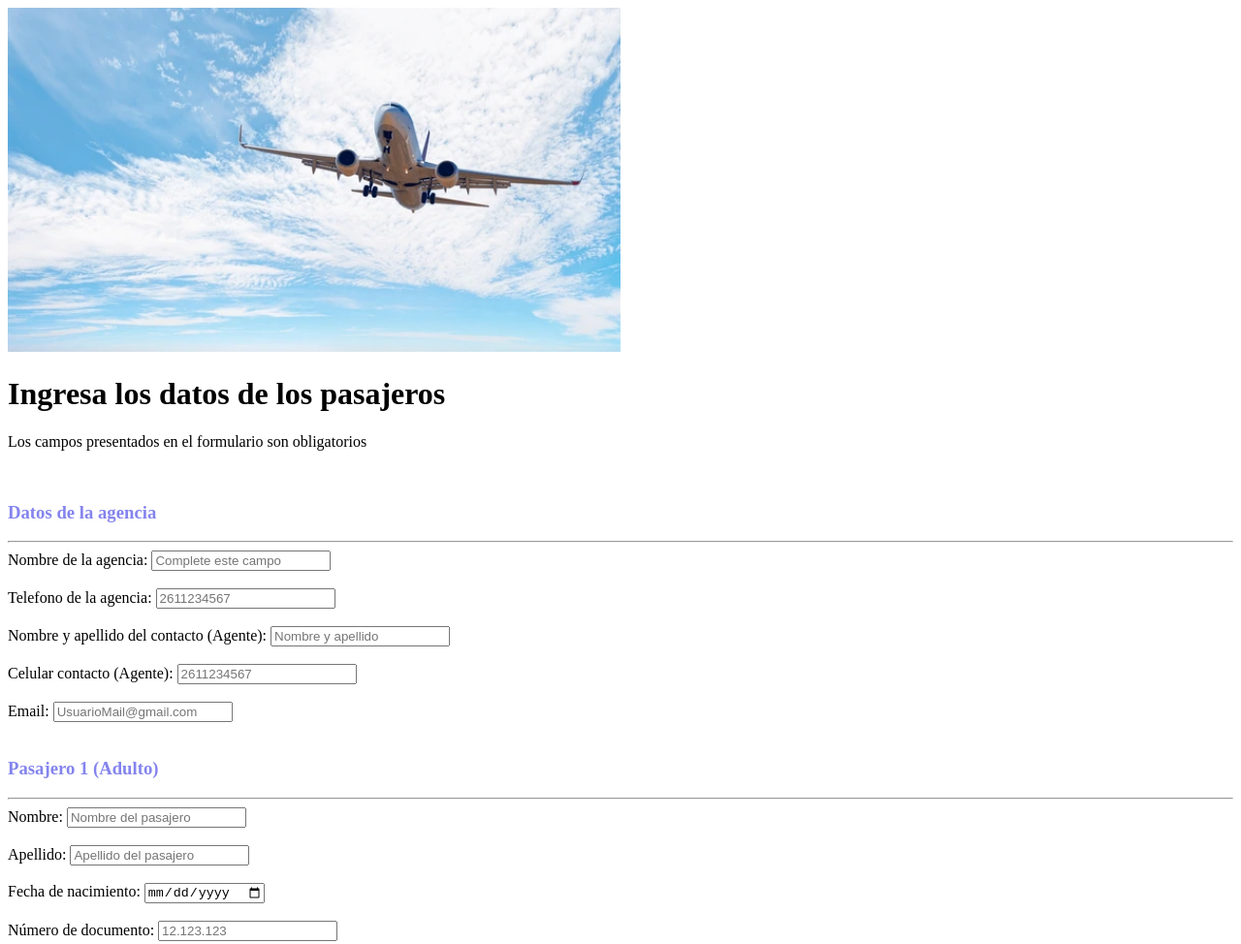
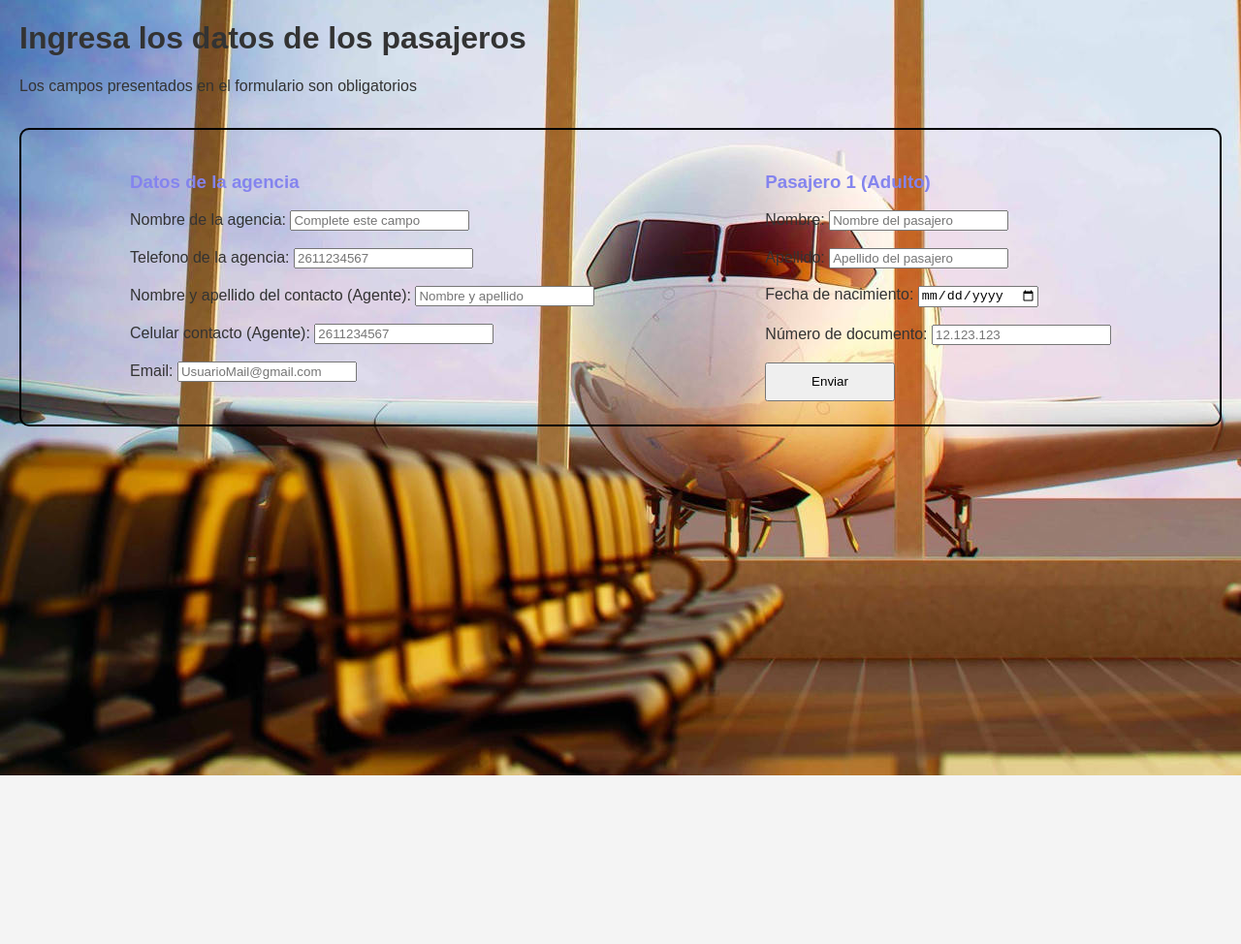
Before and after one commit to valentinocampos/PrepCourse-Henry, a plain HTML site: page homework/index.html in a window 1280 px wide. Shown: the whole page at 97% size. After the commit the page ends 800 px from the top, so only its background shows below. Drawn offline with Linux system fonts and the light colour scheme.

Commit message:
First Commit: HTML/CSS File

```diff
--- /dev/null
+++ b/homework/estilos.css
@@ -0,0 +1,35 @@
+body {
+    font-family: 'Arial', sans-serif;
+    background-color: #f4f4f4;
+    color: #333;
+    margin: 20px;
+    background-image: url("airport-w6v47yjhxcohsjgf.jpg");
+}
+
+form{
+    display: flex;
+    flex-direction: row;
+    border: 2px solid black;
+    justify-content: center;
+    justify-content: space-evenly;
+    padding: 1.5em;
+    border-radius: 10px;
+}
+
+.form1{
+    display: flex;
+    flex-direction: column;
+}
+
+.form2{
+    display: flex;
+    flex-direction: column;
+}
+
+.sendButton{
+    width: 10em;
+    height: 3em;
+}
+.sendButton:hover{
+    background-color: rgb(192, 192, 204);
+}
--- a/homework/index.html
+++ b/homework/index.html
@@ -7,26 +7,24 @@
       <style>
         h3 {color:rgb(132, 132, 238)}
       </style>
-      <img src="white-passenger-airplane-flying-sky-600nw-2480003421.webp" width="50%">
-      <h1> Ingresa los datos de los pasajeros</h1>
+      <link rel="stylesheet" type="text/css" href="./estilos.css" />
    </head>
 
 
 <body>
-
+<div id="firstTittle">
+    <header><h1>Ingresa los datos de los pasajeros</h1></header>
     <div>
         <p>Los campos presentados en el formulario son obligatorios</p>
     </div>
-
+</div>
     <br>
 
-    <div>
-        <h3>Datos de la agencia</h3>
-        <hr />
+    <form>
+    <div class="form1">
+        <div>
+            <h3>Datos de la agencia</h3>
         </div>
-
-
-      <form>
         <div>
             <label for="NombreAgencia">Nombre de la agencia:  </label>
             <input type="text" name="NombreAgencia" placeholder="Complete este campo">
@@ -59,12 +57,13 @@
             <label for="Email">Email:  </label>
             <input type="text" name="Email" placeholder="UsuarioMail@gmail.com">
         </div>
+    </div>  <!-- FIN DE PRIMERL PRIMER BLOQUE DEL FORM -->
 
-        <br>
+    <br>
 
+    <div class="form2">
         <div>
             <h3>Pasajero 1 (Adulto)</h3>
-            <hr />
         </div>
         <div>
             <label for="NombrePasajero">Nombre:  </label>
@@ -91,7 +90,14 @@
             <label for="DNI">Número de documento:  </label>
             <input type="number" name="DNI" placeholder="12.123.123">
         </div>
-      </form>
 
+        <br>
+
+        <div>
+            <label for="Submit"></label>
+            <input type="submit" name="Submit" value="Enviar" class="sendButton">
+        </div>
+    </div>  <!-- FIN DE PRIMERL SEGUNDO BLOQUE DEL FORM -->
+    </form>
    </body>
 </html>
```
Also changed, not shown: homework/airport-w6v47yjhxcohsjgf.jpg (added).
